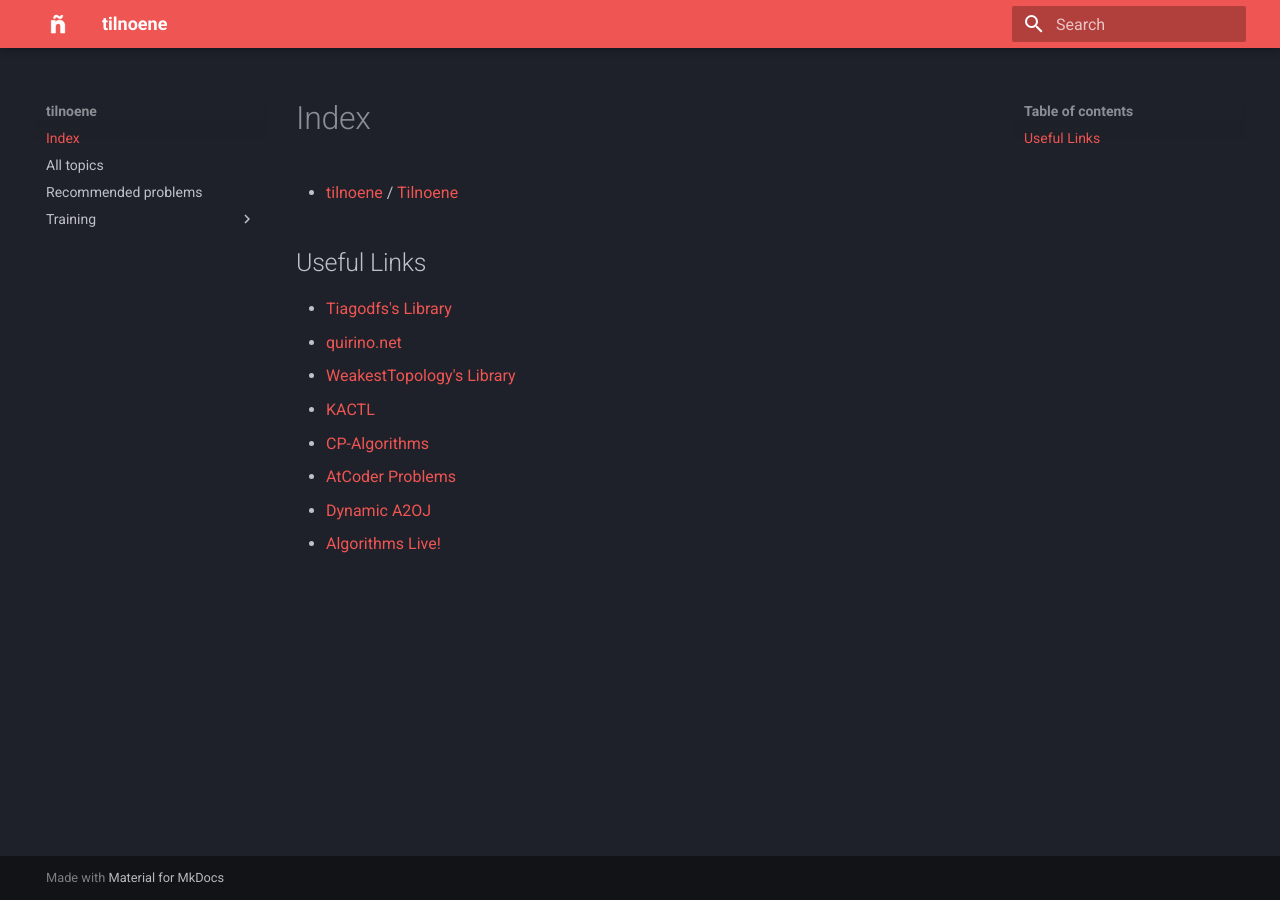
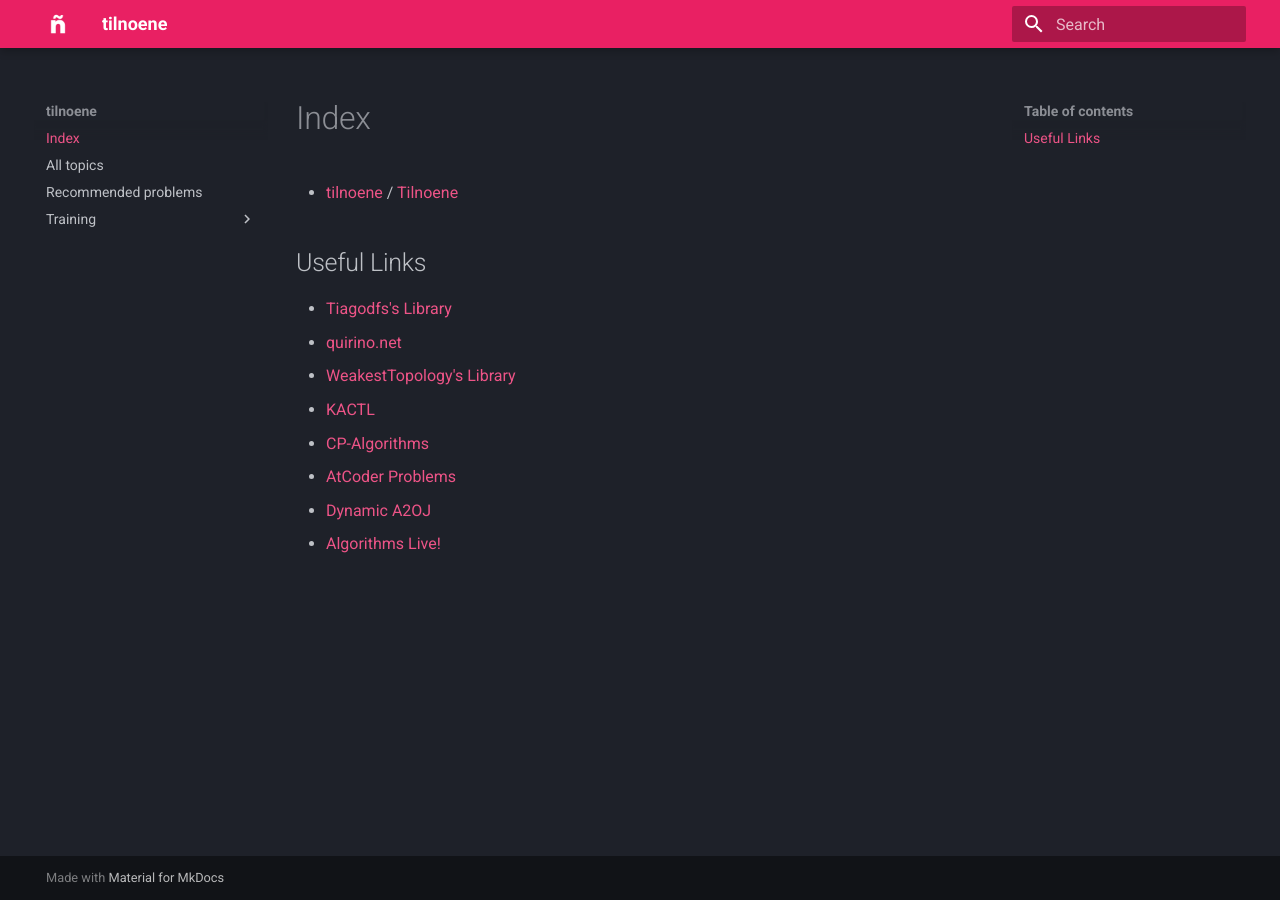
Before and after one commit to tilnoene/tilnoene.github.io, an MkDocs documentation site: the page built from docs/index.md, in a window 1280 px wide. Built offline with MkDocs 1.6.1 and Material for MkDocs 9.7.7, drawn with Linux system fonts in a browser that asks for light colours.

Commit message:
feat: Change color of site

```diff
--- a/mkdocs.yml
+++ b/mkdocs.yml
@@ -3,7 +3,7 @@ theme:
   name: material
   palette:
     scheme: slate
-    primary: red
+    primary: pink
     accent: yellow
   features:
     - content.code.annotate
```
